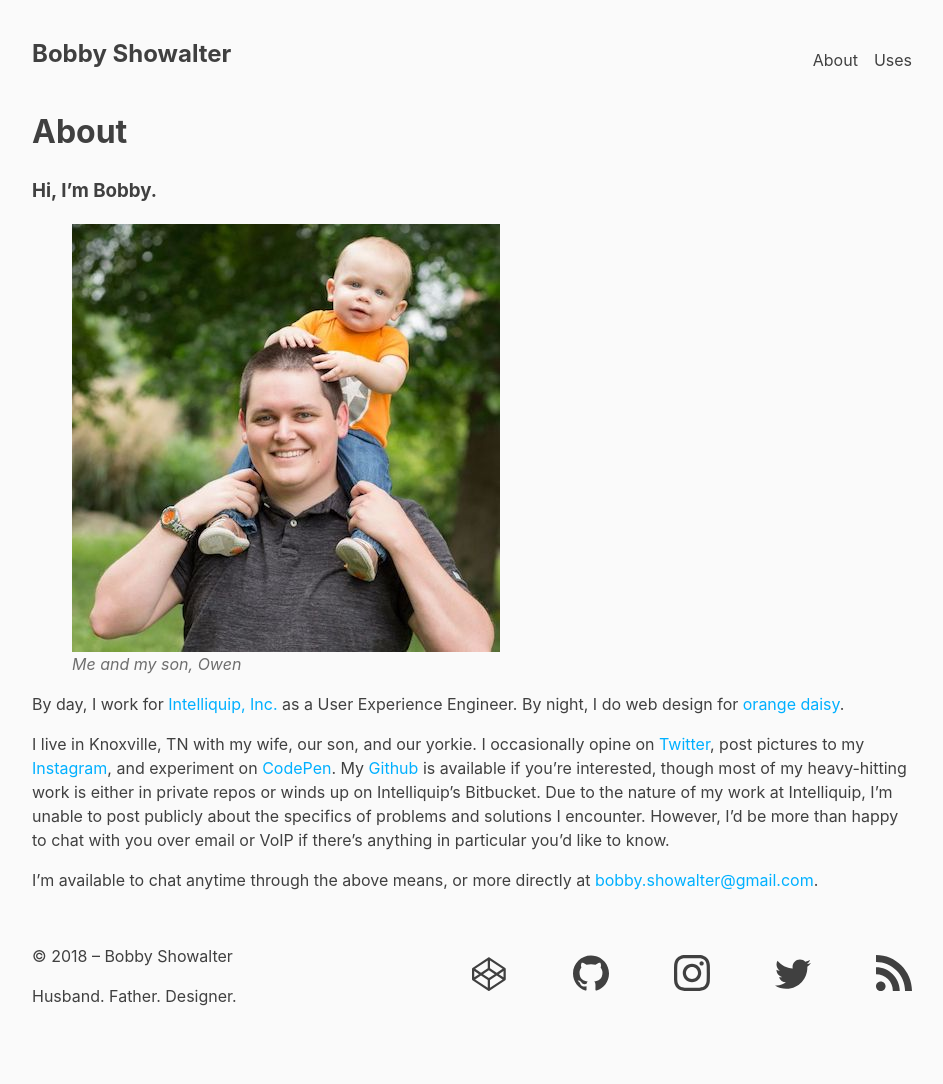
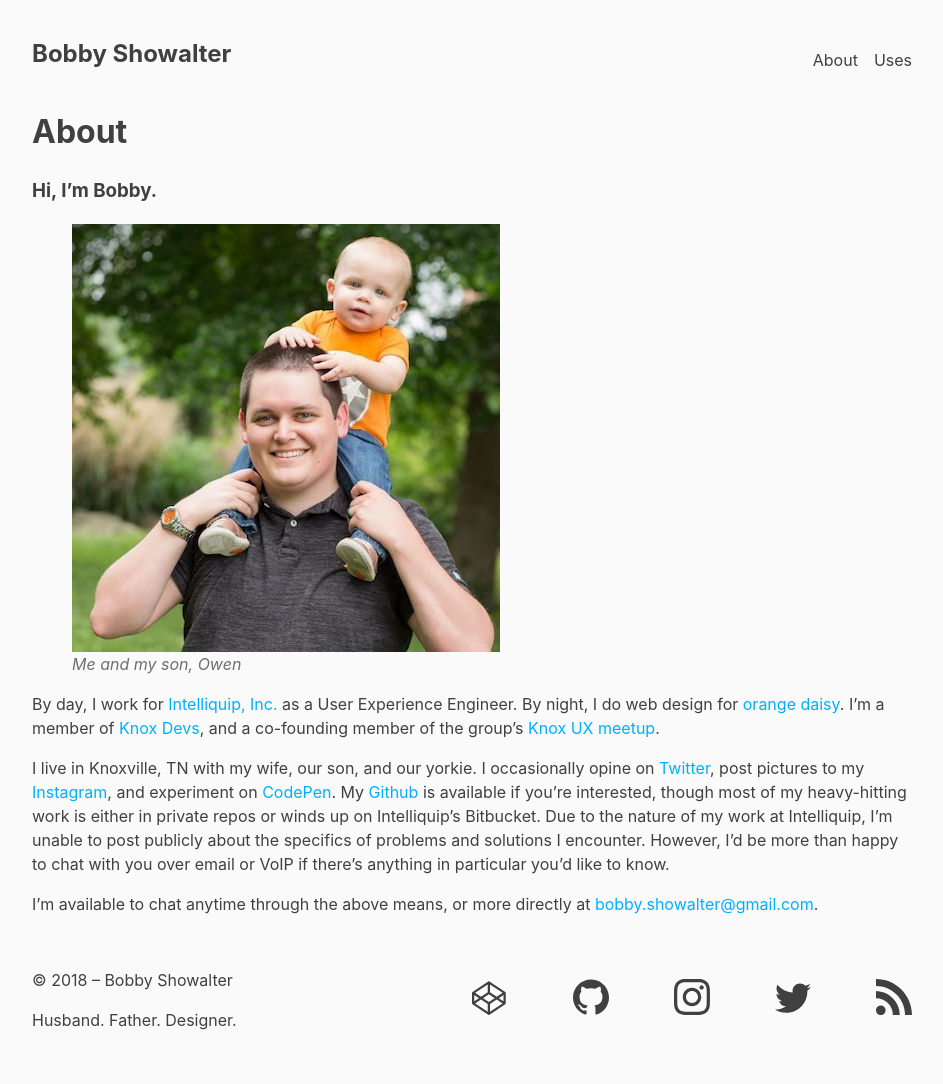
Before and after one commit to orangedaisy/bshowco, a Jekyll site: the page built from about.md, in a window 1280 px wide. Shown: the whole page, without its empty margins (168-1111 px from the left). Built offline with Jekyll 4.4.1, drawn with Linux system fonts in a browser that asks for light colours; before the commit the page ends 1060 px from its top, so only the background shows below that.

Commit message:
GH-6: Add Knox Devs affiliations to About page

```diff
--- a/about.md
+++ b/about.md
@@ -11,7 +11,9 @@ Bobby and his son Owen' caption='Me and my son, Owen' %}
 
 By day, I work for [Intelliquip,
 Inc.](https://www.intelliquip.com) as a User Experience Engineer. By night, I do
-web design for [orange daisy](https://www.orangedaisy.co).
+web design for [orange daisy](https://www.orangedaisy.co). I'm a member of [Knox
+Devs](https://www.knoxdevs.com), and a co-founding member of the group's
+[Knox UX meetup](https://www.meetup.com/Knox-UX/).
 
 I live in Knoxville, TN with my wife, our son, and our yorkie. I occasionally
 opine on [Twitter](https://www.twitter.com/bobbyshowalter/), post pictures to my
```
